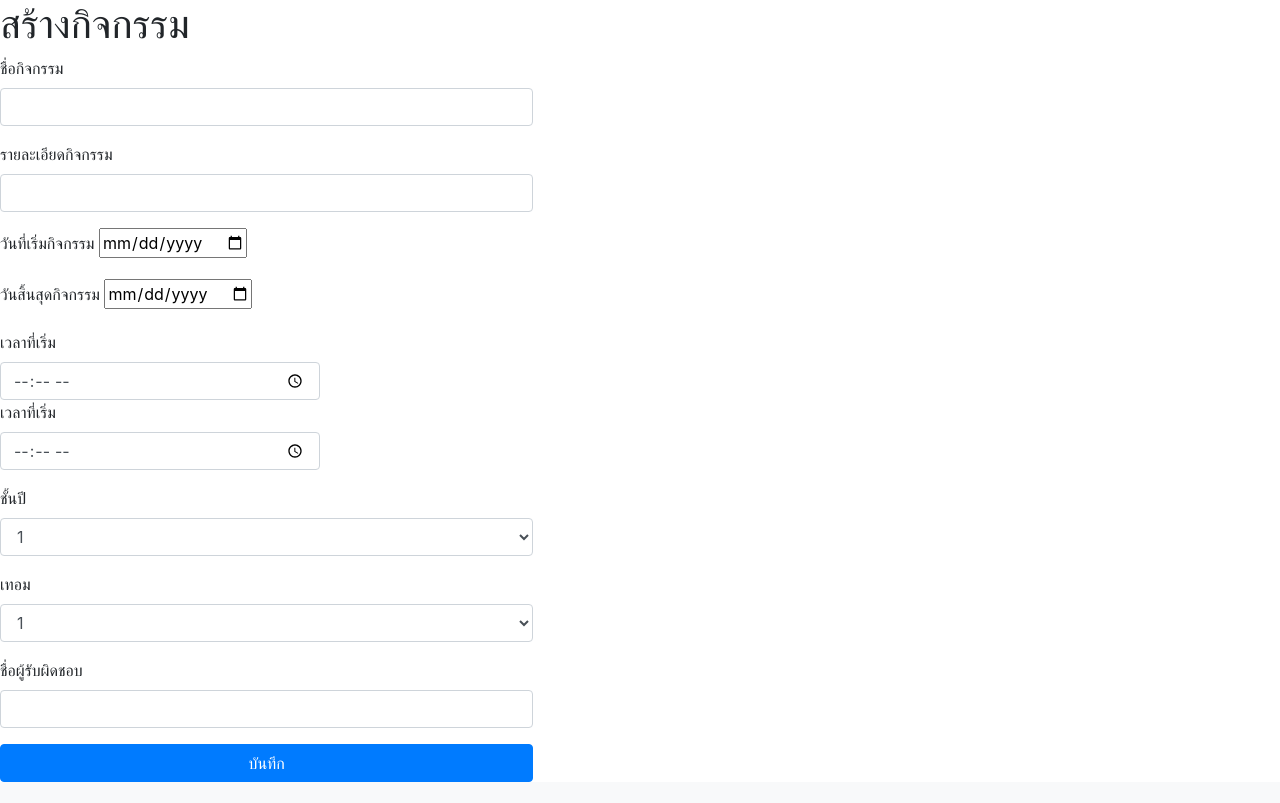
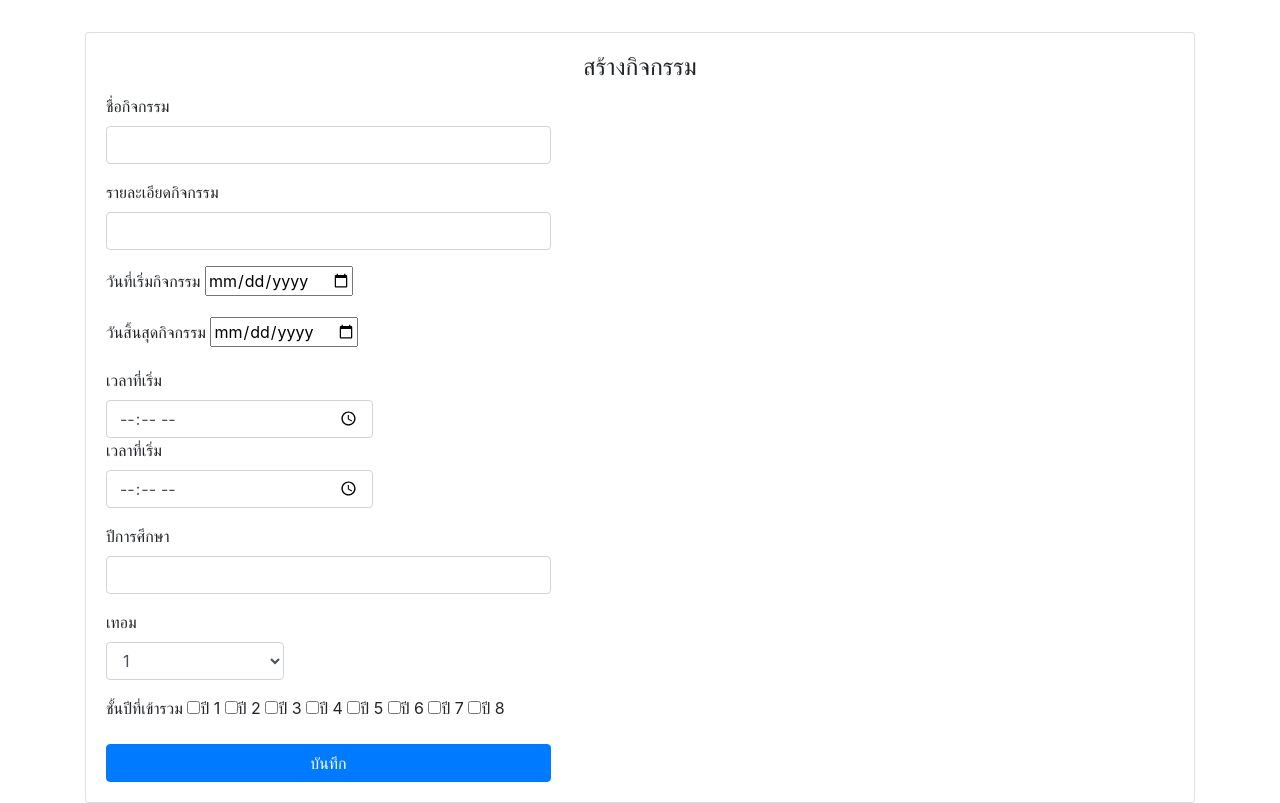
Before and after one commit to nattaphonBu/Mewtwo, a CodeIgniter app: page /Mewtwo/index.php/welcome/create in a window 1280 px wide. Shown: the part 71-874 px from the top of the page. Before the commit the page ends 853 px from the top, so only its background shows below. Run offline with CodeIgniter, Linux system fonts and the light colour scheme.

Commit message:
edit from create

```diff
--- a/application/views/create_activity.php
+++ b/application/views/create_activity.php
@@ -32,57 +32,71 @@
         </span>
       </div>
     </nav>
-    <h1>สร้างกิจกรรม</h1>
+    <h1></h1>
+
+
+    <br>
+<div class="container">
+  <!-- <h2>Card titles, text, and links</h2> -->
+  <div class="card">
+    <div class="card-body">
+      <h4 class="card-title" align="center">สร้างกิจกรรม</h4>
       <form action="<?php echo base_url('Welcome/insert') ?>" method="get">
         <div class="form-group">
           <label for="usr">ชื่อกิจกรรม</label>
-  <input type="text" class="form-control col-5" id="nameActivity">
+          <input type="text" class="form-control col-5" id="nameActivity" name="nameActivity">
         </div>
         <div class="form-group">
           <label for="usr">รายละเอียดกิจกรรม</label>
-  <input type="text" class="form-control col-5" id="detail">
+          <input type="text" class="form-control col-5" id="details" name="details">
         </div>
         <div class="form-group">
           <label for="usr">วันที่เริ่มกิจกรรม</label>
-  <input type="date" id="start_date" name="start"
+          <input type="date" id="start_date" name="start_date"
               min="2019-05" value="2018-05">
         </div>
         <div class="form-group">
           <label for="usr">วันสิ้นสุดกิจกรรม</label>
-  <input type="date" id="final_date" name="start"
+          <input type="date" id="final_date" name="final_date"
               min="2019-05" value="2018-05">
         </div>
         <div class="form-group">
           <label for="usr">เวลาที่เริ่ม</label>
-  <input type="time" class="form-control col-3" id="time">
+          <input type="time" class="form-control col-3" id="start_time" name="start_time">
           <label for="usr">เวลาที่เริ่ม</label>
-  <input type="time" class="form-control col-3" id="time">
+          <input type="time" class="form-control col-3" id="final_time" name="final_time">
         </div>
 
         <div class="form-group">
-  <label for="year">ชั้นปี</label>
-  <select class="form-control col-5" id="year">
-    <option>1</option>
-    <option>2</option>
-    <option>3</option>
-	<option>4</option>
-	<option>5</option>
-	<option>6</option>
-	<option>7</option>
-	<option>8</option>
-  </select>
+          <label for="year">ปีการศึกษา</label>
+          <input type="text" class="form-control col-5" id="school_year"  name="school_year">
         </div>
+
         <div class="form-group">
           <label for="term">เทอม</label>
-  <select class="form-control col-5" id="sel1">
+          <select class="form-control col-2" id="term" name="term">
             <option>1</option>
             <option>2</option>
             <option>3</option>
           </select>
         </div>
+
         <div class="form-group">
-  <label for="responsible">ชื่อผู้รับผิดชอบ</label>
-  <input type="text" class="form-control col-5" id="usr">
+          <label for="term" name="year">ชั้นปีที่เข้ารวม</label>
+        <label class="checkbox-inline" id="year" name="year" ><input type="checkbox" value="">ปี 1</label>
+        <label class="checkbox-inline" id="year" name="year"><input type="checkbox" value="">ปี 2</label>
+        <label class="checkbox-inline" id="year" name="year"><input type="checkbox" value="">ปี 3</label>
+        <label class="checkbox-inline" id="year" name="year"><input type="checkbox" value="">ปี 4</label>
+        <label class="checkbox-inline" id="year" name="year"><input type="checkbox" value="">ปี 5</label>
+        <label class="checkbox-inline" id="year" name="year"><input type="checkbox" value="">ปี 6</label>
+        <label class="checkbox-inline" id="year" name="year"><input type="checkbox" value="">ปี 7</label>
+        <label class="checkbox-inline" id="year" name="year"><input type="checkbox" value="">ปี 8</label>
         </div>
+
+
+
         <button type="submit" class="btn btn-primary btn-md col-5">บันทึก</button>
         </form>
+    </div>
+  </div>
+</div>
```
Lines whose indentation alone changed are shown as unchanged.
